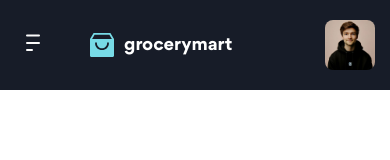
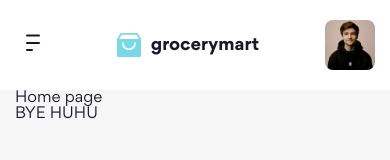
Before and after one commit to pntnhanc9/E-Commerce-Web, a website: page index.html in a window 390 px wide. Drawn offline with Linux system fonts and the light colour scheme.

Commit message:
fix responsive header

```diff
--- a/index.html
+++ b/index.html
@@ -1,5 +1,5 @@
 <!DOCTYPE html>
-<html lang="en" class="dark">
+<html lang="en" >
   <head>
     <meta charset="UTF-8" />
     <meta name="viewport" content="width=device-width, initial-scale=1.0" />
@@ -30,7 +30,7 @@
     <!-- Header -->
     <header id="header" class="header"></header>
     <script>
-      load("#header", "./template/header.html");
+      load("#header", "./templates/header.html");
     </script>
     <div class="container">
       <!-- Main -->
@@ -39,7 +39,7 @@
       <!-- Footer -->
       <footer id="footer"></footer>
       <script>
-        load("#footer", "./template/footer.html");
+        load("#footer", "./templates/footer.html");
       </script>
     </div>
   </body>
--- a/scss/base/_base.scss
+++ b/scss/base/_base.scss
@@ -12,6 +12,7 @@ body {
     font-size: 1.6rem;
     font-family: Gordita, sans-serif;
     color:var(--text-color);
+    background-color: var(--body-bg);
 }
 a{
     text-decoration: none;
--- a/scss/components/_logo.scss
+++ b/scss/components/_logo.scss
@@ -1,27 +1,27 @@
 @use "../abstracts";
-.logo{
+.logo {
   display: flex;
   align-items: center;
-    gap:14px;
-    @include abstracts.breakpoint(lg){
-            gap:10px;
-            margin-left: 39px;
+  gap: 14px;
+  @include abstracts.breakpoint(lg) {
+    gap: 10px;
+    margin-left: 40px;
   }
-    &__title{
+  @include abstracts.breakpoint(sm) {
+    margin-left: 0;
+  }
+  &__title {
     font-size: 2.2rem;
     font-style: normal;
     font-weight: 700;
     line-height: 1.45;
-        @include abstracts.breakpoint(lg){
+    @include abstracts.breakpoint(lg) {
       font-size: 1.8rem;
-
     }
   }
-    &__img{
-        @include abstracts.breakpoint(lg){
+  &__img {
+    @include abstracts.breakpoint(lg) {
       width: 24px;
-
-        }
-
     }
   }
+}
--- a/scss/layout/_header.scss
+++ b/scss/layout/_header.scss
@@ -11,6 +11,7 @@
   padding: 30px 0;
   @include abstracts.breakpoint(sm) {
     padding: 16px 0;
+    justify-content: space-between;
   }
   @include abstracts.breakpoint(lg) {
     padding: 20px 0;
@@ -48,6 +49,9 @@
   margin-left: auto;
   @extend %flexItemsCenter;
   gap: 20px;
+  @include abstracts.breakpoint(sm) {
+      margin-left: 0;
+    }
   &__group {
     @extend %flexItemsCenter;
     border-radius: 8px;
--- a/scss/theme/_dark.scss
+++ b/scss/theme/_dark.scss
@@ -2,6 +2,7 @@ html.dark {
     --text-color: #fff;
     --icon-color: brightness(0) saturate(100%) invert(100%) sepia(0%)
         saturate(7482%) hue-rotate(72deg) brightness(99%) contrast(99%);
+    --body-bg: #292E39;
     --header-bg-color:#171C28;
     --top-act-group-bg-color: #292E39;
     --top-act-group-shadow: rgba(0, 0, 0, 0.20);
--- a/scss/theme/_light.scss
+++ b/scss/theme/_light.scss
@@ -1,9 +1,14 @@
+@use "../abstracts";
 html {
     --text-color: #1a162e;
     --icon-color: brightness(0) saturate(100%) invert(8%) sepia(10%)
         saturate(4042%) hue-rotate(212deg) brightness(90%) contrast(95%);
+    --body-bg: #F6F6F6;
     --header-bg-color:#eee;
     --top-act-group-bg-color: #fff;
     --top-act-group-shadow: rgba(237, 237, 246, 0.2);
     --top-act-group-separate: #ededf6;
+    @include abstracts.breakpoint(sm) {
+        --header-bg-color: #fff;
+    }
 }
```
Also changed, not shown: sign-in.html (+1 -1 lines), sign-up.html (+1 -1 lines), assets/css/main.css, templates/footer.html (renamed from template/footer.html), templates/header.html (renamed from template/header.html), 1 other file. Lines whose indentation alone changed are shown as unchanged.
